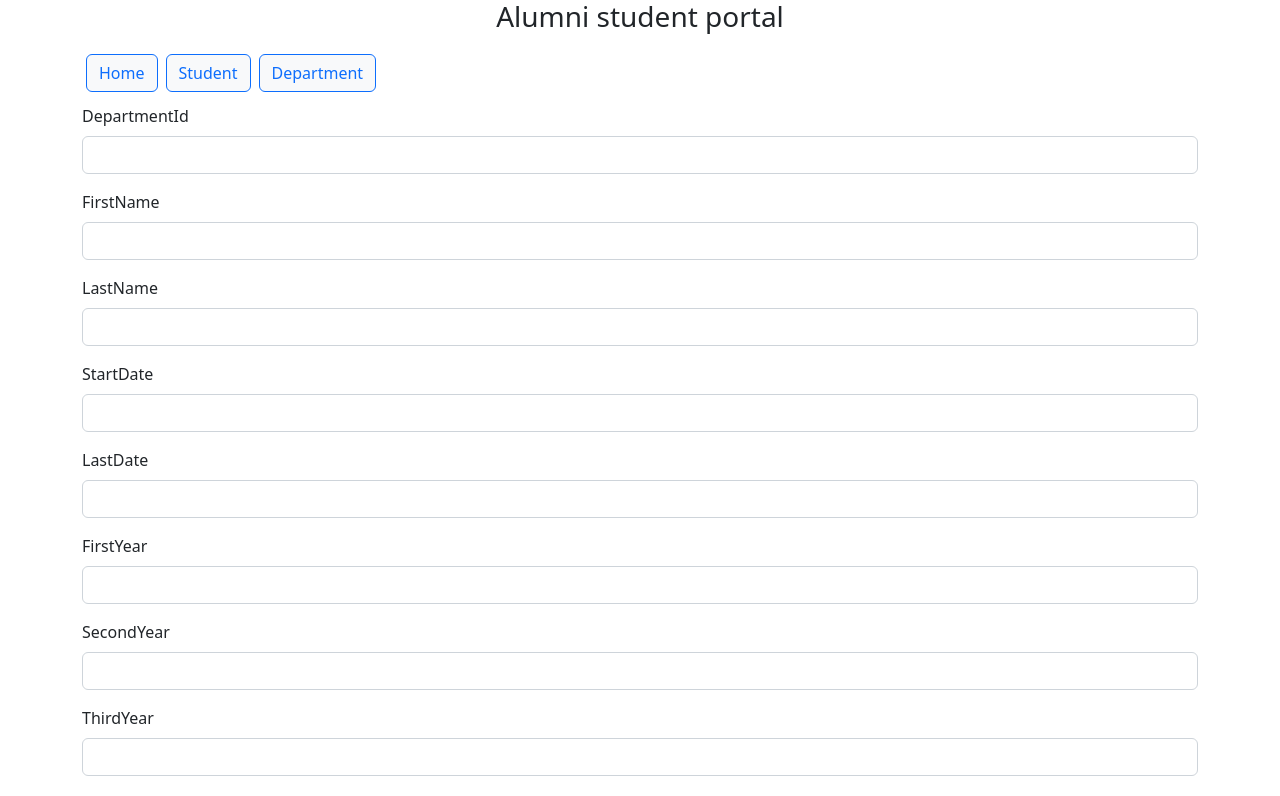
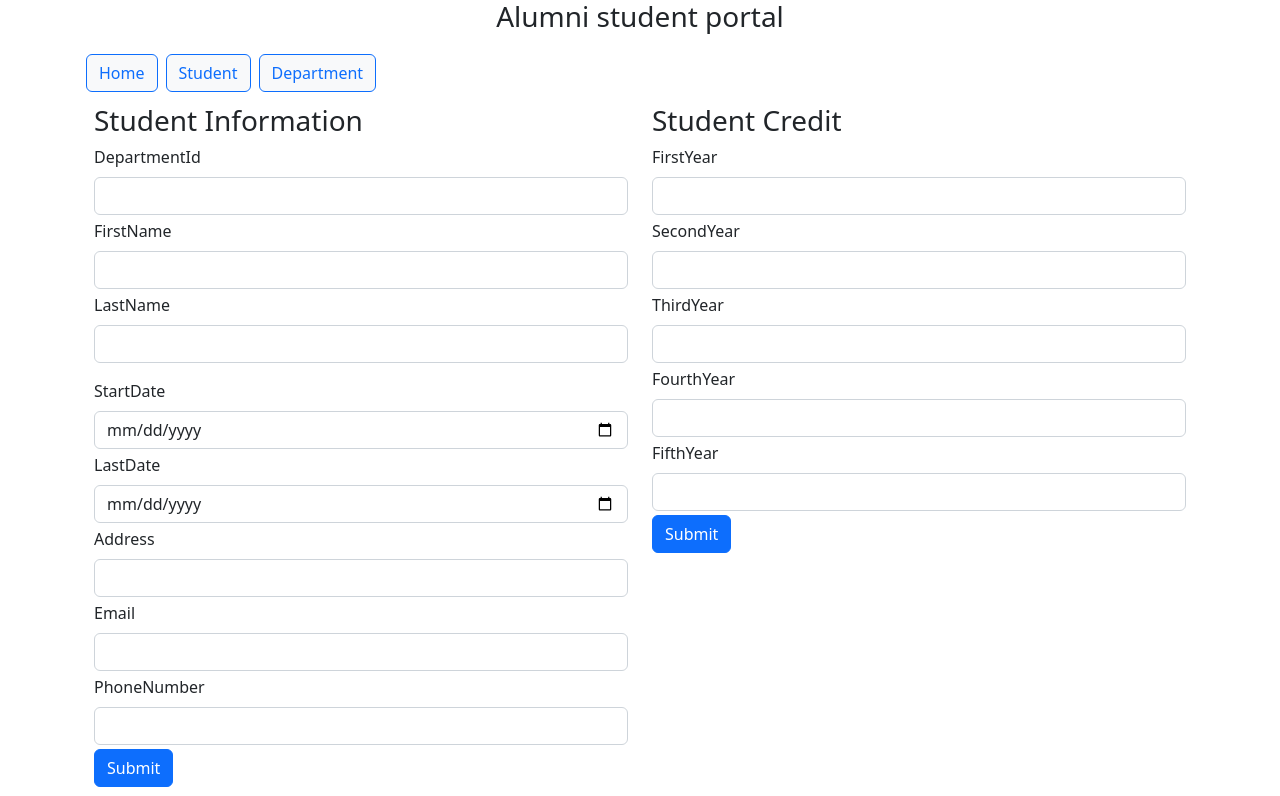
Before and after one commit to MuchhalSwati/Alumni-students-portal, an Angular app: page /students/edit/1/1 in a window 1280 px wide. Shown: the top 796 px of the page. Built offline with nearby package versions, Linux system fonts and the light colour scheme; no server answers.

Commit message:
Adding validation for update form

```diff
--- a/src/app/app.module.ts
+++ b/src/app/app.module.ts
@@ -34,7 +34,7 @@ import { StudentsEditComponent } from './components/students/students-edit.compo
     ])
 
   ],
-  providers: [SharedService],
+  providers: [SharedService,DatePipe],
   bootstrap: [AppComponent]
 })
 export class AppModule { }
--- a/src/app/components/students/students-edit.component.css
+++ b/src/app/components/students/students-edit.component.css
@@ -0,0 +1,6 @@
+input.error,
+select.error,
+textarea.error,
+.error {
+border: 1px solid var(--color-error);
+}
--- a/src/app/components/students/students-edit.component.html
+++ b/src/app/components/students/students-edit.component.html
@@ -1,43 +1,144 @@
+<!-- <div class="container">
+  <div class="row">
+  <div class="col-md-6">
+  <h2>Student Information</h2>
 <form [formGroup]="UpdateStudent" (ngSubmit)="UpdateData()">
   <div class="mb-3">
     <label class="form-label">DepartmentId</label>
     <input type="text" class="form-control" formControlName="departmentId">
+  </div> -->
+  <!-- <div class="mb-3"> -->
+    <!-- <label class="form-label">FirstName</label>
+    <input type="tetx" class="form-control" formControlName="firstName"> -->
+  <!-- </div> -->
+  <!-- <div class="mb-3"> -->
+    <!-- <label class="form-label">LastName</label>
+    <input type="text" class="form-control" formControlName="lastName" > -->
+  <!-- </div> -->
+  <!-- <div class="mb-3"> -->
+    <!-- <label class="form-label">StartDate</label>
+    <input type="text" class="form-control" formControlName="startDate"> -->
+  <!-- </div> -->
+  <!-- <div class="mb-3"> -->
+    <!-- <label class="form-label">LastDate</label>
+    <input type="text" class="form-control" formControlName="lastDate"> -->
+  <!-- </div> -->
+  <!-- <div class="mb-3"> -->
+    <!-- <label class="form-label">FirstYear</label>
+    <input type="text" class="form-control" formControlName="firstYear"> -->
+  <!-- </div> -->
+  <!-- <div class="mb-3"> -->
+    <!-- <label  class="form-label">SecondYear</label>
+    <input type="text" class="form-control" formControlName="secondYear"> -->
+  <!-- </div> -->
+  <!-- <div class="mb-3"> -->
+    <!-- <label class="form-label">ThirdYear</label>
+    <input type="text" class="form-control" formControlName="thirdYear"> -->
+  <!-- </div> -->
+  <!-- <div class="mb-3"> -->
+    <!-- <label class="form-label">FourthYear</label>
+    <input type="text" class="form-control" formControlName="fourthYear"> -->
+  <!-- </div> -->
+  <!-- <div class="mb-3"> -->
+    <!-- <label class="form-label">FifthYear</label>
+    <input type="text" class="form-control" formControlName="fifthYear"> -->
+  <!-- </div> -->
+  <!-- <button type="submit" class="btn btn-primary">Update</button>
+</form>
+<div>
+  <div class="col-md-6">
+  <h2>Subscribe to Our Newsletter</h2>
+                <form>
+                    <div class="form-group">
+                        <label for="newsletterEmail">Email</label>
+                        <input type="email" class="form-control" id="newsletterEmail" placeholder="Enter your email">
                     </div>
-  <div class="mb-3">
+                    <button type="submit" class="btn btn-success">Subscribe</button>
+                </form>
+            </div>
+        </div>
+    </div>
+  </div> -->
+
+
+
+
+    <div class="container">
+        <div class="row">
+            <div class="col-md-6">
+                <!-- Student Information Form  -->
+                 <h3>Student Information</h3>
+                <form [formGroup]="UpdateStudent" (ngSubmit)="UpdateData()">
+                  <div class="mb-1">
+                      <label class="form-label">DepartmentId</label>
+                      <input type="text" class="form-control" formControlName="departmentId">
+                      <span *ngIf="departmentId.errors?.['required'] && departmentId.touched" style="color: red;">Please enter departmentId</span>
+                      <span *ngIf="departmentId.errors?.['maxlength']" style="color: red;" >DepartmentId should be of max 2 characters</span>
+                  </div>
+                  <div class="mb-1">
                       <label class="form-label">FirstName</label>
-    <input type="tetx" class="form-control" formControlName="firstName">
+                      <input type="text" class="form-control" formControlName="firstName">
+                      <span *ngIf="firstName.errors?.['required'] && firstName.touched" style="color: red;">Please enter FirstName</span>
+                      <span *ngIf="firstName.errors?.['minlength']" style="color: red;" >FirstName should be of max 2 characters</span>
+                      <!-- {{UpdateStudent.controls.firstName.valid}} -->
                   </div>
                    <div class="mb-3">
                  <label class="form-label">LastName</label>
                  <input type="text" class="form-control" formControlName="lastName" >
+                 <span *ngIf="lastName.errors?.['required'] && lastName.touched" style="color: red;">Please enter LastName</span>
+                 <span *ngIf="lastName.errors?.['minlength']" style="color: red;" >LastName should be of max 2 characters</span>
                  </div>
-  <div class="mb-3">
+                 <div class="mb-1">
                 <label class="form-label">StartDate</label>
-    <input type="text" class="form-control" formControlName="startDate">
+                <input type="date" class="form-control" formControlName="startDate">
+                <span *ngIf="startDate.errors?.['required'] && startDate.touched" style="color: red;">Please select StartDate</span>
                  </div>
-  <div class="mb-3">
+                 <div class="mb-1">
                 <label class="form-label">LastDate</label>
-    <input type="text" class="form-control" formControlName="lastDate">
+                <input type="date" class="form-control" formControlName="lastDate">
+                <span *ngIf="lastDate.errors?.['required'] && lastDate.touched" style="color: red;">Please select LastDate</span>
                </div>
-  <div class="mb-3">
+               <div class="mb-1">
+                <label class="form-label">Address</label>
+                <input type="text" class="form-control" formControlName="address">
+               </div>
+               <div class="mb-1">
+                <label class="form-label">Email</label>
+                <input type="text" class="form-control" formControlName="email">
+               </div>
+               <div class="mb-1">
+                <label class="form-label">PhoneNumber</label>
+                <input type="text" class="form-control" formControlName="phoneNumber">
+               </div>
+                    <button type="submit" class="btn btn-primary">Submit</button>
+                </form>
+            </div>
+            <div class="col-md-6">
+                <!-- Student credit form  -->
+                 <h3>Student Credit</h3>
+                <form [formGroup]="UpdateStudent" (ngSubmit)="UpdateData()">
+                  <div class="mb-1">
                   <label class="form-label">FirstYear</label>
                   <input type="text" class="form-control" formControlName="firstYear">
                   </div>
-  <div class="mb-3">
+                  <div class="mb-1">
                   <label  class="form-label">SecondYear</label>
                   <input type="text" class="form-control" formControlName="secondYear">
                   </div>
-  <div class="mb-3">
+                  <div class="mb-1">
                   <label class="form-label">ThirdYear</label>
                   <input type="text" class="form-control" formControlName="thirdYear">
                   </div>
-  <div class="mb-3">
+                  <div class="mb-1">
                   <label class="form-label">FourthYear</label>
                   <input type="text" class="form-control" formControlName="fourthYear">
                   </div>
-  <div class="mb-3">
+                  <div class="mb-1">
                   <label class="form-label">FifthYear</label>
                   <input type="text" class="form-control" formControlName="fifthYear">
                   </div>
-  <button type="submit" class="btn btn-primary">Update</button>
+                  <button type="submit" class="btn btn-primary">Submit</button>
                 </form>
+            </div>
+        </div>
+    </div>
--- a/src/app/components/students/students-edit.component.ts
+++ b/src/app/components/students/students-edit.component.ts
@@ -1,10 +1,12 @@
 import { Component, OnInit } from '@angular/core';
-import {FormGroup, FormControl} from '@angular/forms'
-import { ActivatedRoute } from '@angular/router';
+import {FormGroup, FormControl, FormBuilder, Validators} from '@angular/forms'
+import { ActivatedRoute, Router } from '@angular/router';
 import { Student } from 'src/app/interfaces/StudentInfo.model';
 import { StudentRecord } from 'src/app/interfaces/StudentRecord.model';
 import { UpdateRecord } from 'src/app/interfaces/UpdateStudentRecord';
 import { SharedService } from 'src/app/services/shared.service';
+import { DatePipe } from "@angular/common";
+import { dateValidator } from 'src/app/validators/date.validator';
 
 @Component({
   selector: 'pm-students-edit-component',
@@ -13,23 +15,30 @@ import { SharedService } from 'src/app/services/shared.service';
 })
 export class StudentsEditComponent implements OnInit {
 
-  constructor(private service:SharedService, private router:ActivatedRoute ) { }
+  constructor(private service:SharedService, private router:ActivatedRoute, private route:Router, private datePipe:DatePipe ) { }
   universityId:string = null;
   studentId:string = null;
   studentRecord:Student[]=[];
   updateRecord:UpdateRecord;
   UpdateStudent = new FormGroup({
-  departmentId:new FormControl(null),
-  firstName:new FormControl(null),
-  lastName:new FormControl(null),
-  startDate: new FormControl(null),
-  lastDate: new FormControl(null),
+  departmentId:new FormControl(null,[Validators.required, Validators.maxLength(2)]
+  ),
+  firstName:new FormControl(null,[Validators.required,
+    Validators.minLength(2)]),
+  lastName:new FormControl(null,[Validators.required,
+    Validators.minLength(2)]),
+  startDate: new FormControl(null,Validators.required),
+  lastDate: new FormControl(null,Validators.required),
+  contactInfoId: new FormControl(null,Validators.required),
+  address:new FormControl(null),
+  email:new FormControl(null),
+  phoneNumber:new FormControl(null),
   firstYear: new FormControl(null),
   secondYear: new FormControl(null),
   thirdYear: new FormControl(null),
   fourthYear: new FormControl(null),
   fifthYear: new FormControl(null),
-})
+}, {validators:dateValidator})
   ngOnInit(): void {
     this.universityId = this.router.snapshot.paramMap.get('univId');
     this.studentId = this.router.snapshot.paramMap.get('id');
@@ -37,33 +46,57 @@ export class StudentsEditComponent implements OnInit {
       this.studentRecord = result;
       console.log(this.studentRecord);
       const studentData = this.studentRecord[0]
-      //console.log(studentData);
-      this.UpdateStudent = new FormGroup({
-        departmentId:new FormControl(studentData.departmentId),
-        firstName:new FormControl(studentData.firstName),
-        lastName:new FormControl(studentData.lastName),
-        startDate: new FormControl(studentData.startDate),
-        lastDate: new FormControl(studentData.lastDate),
-        firstYear: new FormControl(studentData.firstYear),
-        secondYear: new FormControl(studentData.secondYear),
-        thirdYear: new FormControl(studentData.thirdYear),
-        fourthYear: new FormControl(studentData.fourthYear),
-        fifthYear: new FormControl(studentData.fifthYear)
-      });
+        this.UpdateStudent.controls.departmentId.setValue(studentData.departmentId),
+        this.UpdateStudent.controls.firstName.setValue(studentData.firstName),
+        this.UpdateStudent.controls.lastName.setValue(studentData.lastName),
+        this.UpdateStudent.controls.startDate.setValue(this.datePipe.transform(studentData.startDate, "yyyy-MM-dd")),
+        this.UpdateStudent.controls.lastDate.setValue(this.datePipe.transform(studentData.lastDate, "yyyy-MM-dd")),
+        this.UpdateStudent.controls.contactInfoId.setValue(studentData.contactInfoId),
+        this.UpdateStudent.controls.address.setValue(studentData.address),
+        this.UpdateStudent.controls.email.setValue(studentData.email),
+        this.UpdateStudent.controls.phoneNumber.setValue(studentData.phoneNumber),
+        this.UpdateStudent.controls.firstYear.setValue(studentData.firstYear),
+        this.UpdateStudent.controls.secondYear.setValue(studentData.secondYear),
+        this.UpdateStudent.controls.thirdYear.setValue(studentData.thirdYear),
+        this.UpdateStudent.controls.fourthYear.setValue(studentData.fourthYear),
+        this.UpdateStudent.controls.fifthYear.setValue(studentData.fifthYear)
+      console.log('FormControl values',this.UpdateStudent.value);
+      console.log('Form Controls Valid:', this.UpdateStudent.valid);
 
-
-      console.log(this.UpdateStudent.value);
-      console.log('Form Controls Valid:', this.UpdateStudent.valid);
     } );
 
     console.log('First Name Control:', this.UpdateStudent.get('firstName'))
 
   }
 
+  get departmentId()
+  {
+    return this.UpdateStudent.controls.departmentId;
+  }
+
+  get firstName()
+  {
+    return this.UpdateStudent.controls.firstName;
+  }
+
+  get lastName()
+  {
+    return this.UpdateStudent.controls.lastName;
+  }
+
+  get startDate()
+  {
+    return this.UpdateStudent.controls.startDate;
+  }
+  get lastDate()
+  {
+    return this.UpdateStudent.controls.lastDate;
+  }
+
   UpdateData(){
-   this.service.updateStudentRecord(this.universityId, this.studentId, this.UpdateStudent.value).subscribe((result) => {
-    this.updateRecord = result;
-   })
+   this.service.updateStudentRecord(this.universityId, this.studentId, this.UpdateStudent.value).subscribe({
+    next: ()=> this.route.navigate(['/student'])
+    });
   }
 
 }
--- a/src/app/services/shared.service.ts
+++ b/src/app/services/shared.service.ts
@@ -27,7 +27,7 @@ readonly APIUrl = "https://localhost:44356/student";
      return this.http.post<StudentRecord>(this.APIUrl + '/studentRecord', data)
    }
 
-   updateStudentRecord(universityId:string,studentId:string, data:any):Observable<UpdateRecord>{
+   updateStudentRecord(universityId:string,studentId:string, data:Partial<UpdateRecord>):Observable<UpdateRecord>{
   //   const url = `${this.APIUrl}/StudentUpdate?univId=${universityId}&studentId=${studentId}`;
   // // Customize headers if needed
   // const headers = new HttpHeaders({
--- /dev/null
+++ b/src/app/validators/date.validator.ts
@@ -0,0 +1,13 @@
+import { AbstractControl, ValidationErrors } from "@angular/forms";
+
+export function dateValidator(control:AbstractControl):ValidationErrors|null{
+const startDate = control.get('startDate');
+const lastDate = control.get('lastDate');
+
+if(startDate !=null && lastDate !=null && startDate < lastDate)
+{
+return null
+}
+
+return {dateValid:true};
+}
```
Also changed, not shown: src/app/interfaces/StudentInfo.model.ts (+4 -3 lines), src/app/interfaces/UpdateStudentRecord.ts (+11 -6 lines). Lines whose indentation alone changed are shown as unchanged.
